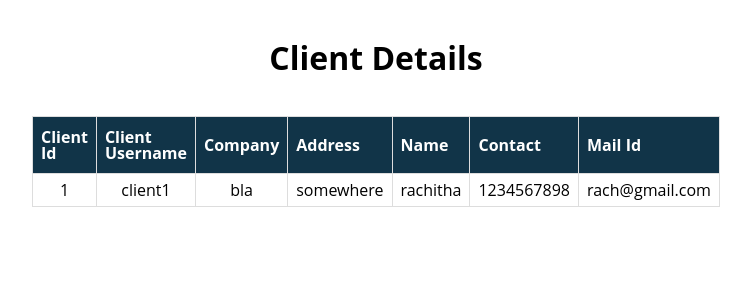
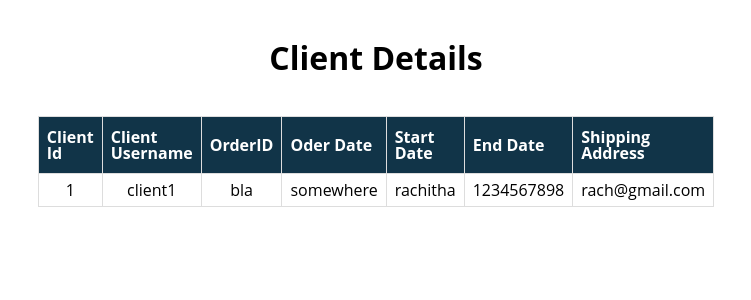
Before and after one commit to RachithaRai/DBMS, a Flask app: a page that uses templates/clientdisplay.html in a window 1280 px wide. Shown: the top 300 px of the page, without its empty margins (264-1015 px from the left). Run offline with Flask 2, Linux system fonts and the light colour scheme; data comes from the database, SQL or seed files in the repository; both versions use the stored data as it was after the commit.

Commit message:
clientid to clientusername

```diff
--- a/app.py
+++ b/app.py
@@ -85,7 +85,7 @@ def admin():
     adminpassword = request.form.get("password")
 
 
-    post = c.execute("SELECT * FROM client WHERE clientid=? and password=?", (user, adminpassword)).fetchone()
+    post = c.execute("SELECT * FROM client WHERE clientusername=? and password=?", (user, adminpassword)).fetchone()
 
     if user == ausername and adminpassword == apassword:
         session['admin'] = user
@@ -118,18 +118,21 @@ def display(clientusername):
     # return "hello"
 
 
-@app.route('/display/<int:clientid>')
-def displayclientorder(clientid):
+@app.route('/display/<string:clientusername>')
+def displayclientorder(clientusername):
     conn = sqlite3.connect('file.db')
     c = conn.cursor()
-    print(clientid)
+    print(clientusername)
 
 
     q = c.execute("""SELECT c.clientid, c.clientusername, o.orderid, o.orderdate, p.startdate, p.enddate, s.shipping_address
-                    FROM client c, orders o, production p, shipment s WHERE c.clientid=o.clientid AND c.clientid=p.clientid AND c.clientid=s.clientid AND c.clientid=?""", (clientid, )).fetchall()
-    print(q)
+                    FROM client c, orders o, production p, shipment s
+                    WHERE c.clientusername=? AND c.clientid=o.clientid AND c.clientid=p.clientid AND c.clientid=s.clientid
+                    AND o.orderid=p.orderid AND o.orderid=s.orderid """, (clientusername, )).fetchall()
+    # print(q)
     conn.commit()
     conn.close()
+    print (q)
     return render_template('clientdisplay.html', clients=q)
 
 
@@ -145,6 +148,7 @@ def user():
 @app.route('/logout')
 def logout():
     session.pop('user', None)
+    return 'logged out'
 
 
 @app.route('/client')
--- a/templates/add_orders.html
+++ b/templates/add_orders.html
@@ -11,7 +11,7 @@
 
 </head>
 <body>
-    <h1 id="addh1">RAW MATERIALS</h1>
+    <h1 id="addh1">NEW ORDER</h1>
     <div>
     <form id="signin" action='/add_orders_button' method="POST">
         <!-- <div style="padding: 20px 0;">
--- a/templates/clientdisplay.html
+++ b/templates/clientdisplay.html
@@ -15,11 +15,12 @@
             <tr>
                 <th>Client Id</th>
                 <th>Client Username</th>
-                <th>Company</th>
-                <th>Address</th>
-                <th>Name</th>
-                <th>Contact</th>
-                <th>Mail Id</th>
+                <th>OrderID</th>
+                <th>Oder Date</th>
+                <th>Start Date</th>
+                <th>End Date</th>
+                <th>Shipping Address</th>
+
 
                 <!-- <th style="border: 1px solid black;">ACTION</th> -->
             </tr>
@@ -34,8 +35,6 @@
                         <td>{{client[4]}}</td>
                         <td>{{client[5]}}</td>
                         <td>{{client[6]}}</td>
-
-
                     </tr>
                 </form>
             {% endfor %}
--- a/test.sql
+++ b/test.sql
@@ -1 +1,4 @@
-delete from client where clientusername="client5";
+-- .header ON
+-- .mode COLUMN
+-- PRAGMA table_info('shipment');
+ALTER TABLE client DROP COLUMN clientusername;
```
Also changed, not shown: test.py (added, +8 -0 lines), file.db.
